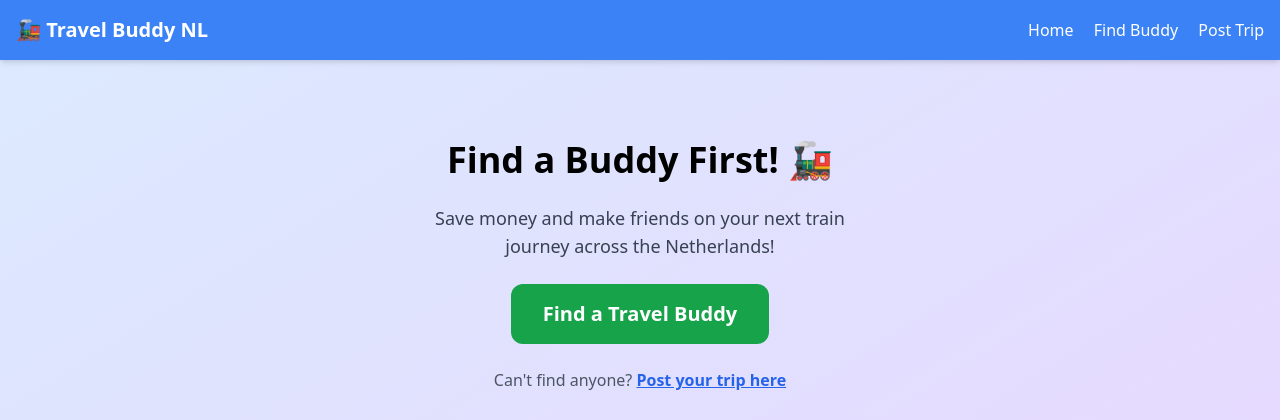
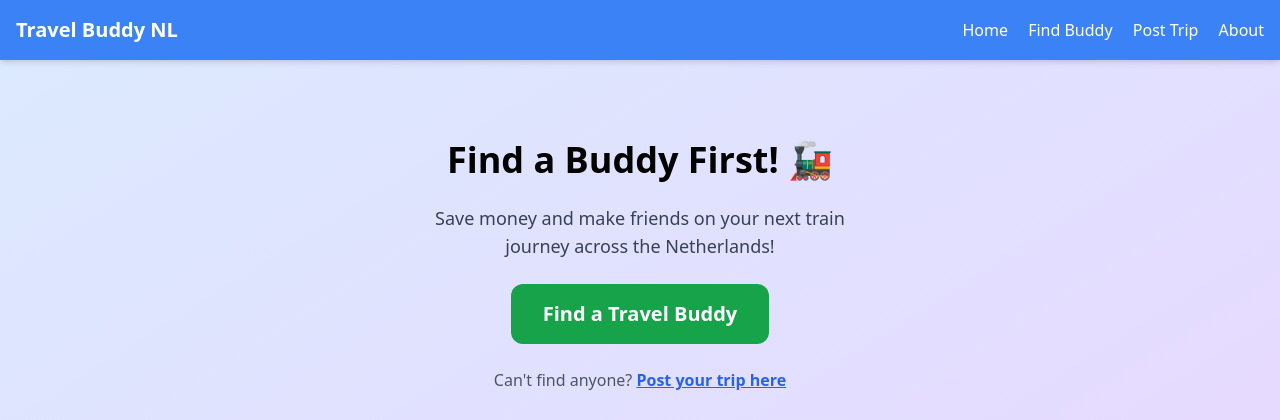
Before and after one commit to papasito31/train-travel, a Flask app: page / in a window 1280 px wide. Shown: the top 420 px of the page. Run offline with Flask 3, Linux system fonts and the light colour scheme; some libraries are stand-ins or nearby versions.

Commit message:
Added About link to navbar

```diff
--- a/templates/home.html
+++ b/templates/home.html
@@ -7,12 +7,16 @@
 <body class="bg-gradient-to-br from-blue-100 to-purple-200 min-h-screen">
 
     <!-- Navbar -->
-    <nav class="bg-blue-500 p-4 flex justify-between items-center shadow-md sticky top-0 z-10">
-        <h1 class="text-white font-bold text-xl">🚂 Travel Buddy NL</h1>
-        <div class="space-x-4">
-            <a href="/" class="text-white hover:underline">Home</a>
-            <a href="/find-trip" class="text-white hover:underline">Find Buddy</a>
-            <a href="/post-trip" class="text-white hover:underline">Post Trip</a>
+   <nav class="bg-blue-500 p-4 flex justify-between items-center shadow-md sticky top-0 z-10">
+    <h1 class="text-white font-bold text-xl">Travel Buddy NL</h1>
+    <div class="space-x-4">
+        <a href="/" class="text-white hover:underline">Home</a>
+        <a href="/find-trip" class="text-white hover:underline">Find Buddy</a>
+        <a href="/post-trip" class="text-white hover:underline">Post Trip</a>
+        <a href="/about" class="text-white hover:underline">About</a>
+    </div>
+</nav>
+
         </div>
     </nav>
 
```
Also changed, not shown: templates/find_trip.html (+10 -6 lines), templates/match_results.html (+9 -5 lines), templates/post_trip.html (+9 -5 lines).
